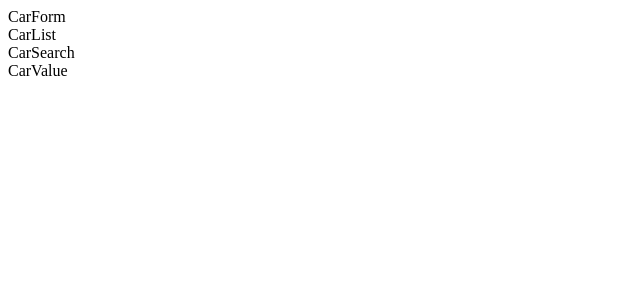
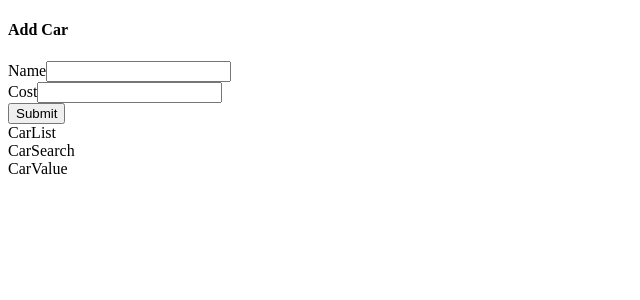
Before and after one commit to Domanell/react-udemy-redux-cars, a React (Create React App) app: page / in a window 1280 px wide. Shown: the top 300 px of the page, without its empty margins (0-640 px from the left). Built offline with nearby package versions, Linux system fonts and the light colour scheme.

Commit message:
Add logic to car form

```diff
--- a/src/components/CarForm.jsx
+++ b/src/components/CarForm.jsx
@@ -1,5 +1,57 @@
+import { useDispatch, useSelector } from 'react-redux';
+import { changeName, changeCost } from '../store/slices/formSlice';
+import { addCar } from '../store/slices/carsSlice';
+
 function CarForm() {
-	return <div className="">CarForm</div>;
+	const dispatch = useDispatch();
+
+	const { name, cost } = useSelector((state) => {
+		return {
+			name: state.form.name,
+			cost: state.form.cost,
+		};
+	});
+
+	const handleNameChange = (event) => {
+		dispatch(changeName(event.target.value));
+	};
+
+	const handleChangeCost = (event) => {
+		const carCost = parseInt(event.target.value) || 0;
+		dispatch(changeCost(carCost));
+	};
+
+	const handleSubmit = (event) => {
+		event.preventDefault();
+
+		dispatch(
+			addCar({
+				name,
+				cost,
+			})
+		);
+	};
+
+	return (
+		<div className="car-form panel">
+			<h4 className="subtitle is-3">Add Car</h4>
+			<form onSubmit={handleSubmit}>
+				<div className="field-group">
+					<div className="field">
+						<label className="label">Name</label>
+						<input type="text" className="input is-expanded" value={name} onChange={handleNameChange} />
+					</div>
+					<div className="field">
+						<label className="label">Cost</label>
+						<input type="text" className="input is-expanded" value={cost || ''} onChange={handleChangeCost} />
+					</div>
+					<div className="field">
+						<button className="button is-link">Submit</button>
+					</div>
+				</div>
+			</form>
+		</div>
+	);
 }
 
 export default CarForm;
--- a/src/store/slices/formSlice.js
+++ b/src/store/slices/formSlice.js
@@ -16,6 +16,5 @@ const formSlice = createSlice({
 	},
 });
 
-console.log(formSlice.reducer);
 export const { changeName, changeCost } = formSlice.actions;
 export const formReducer = formSlice.reducer;
```
